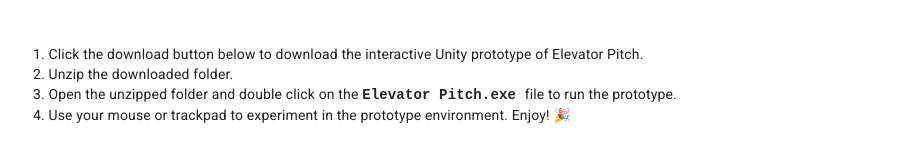
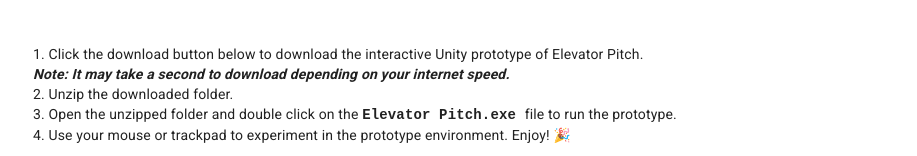
Before and after one commit to msaini26/deployment-2, a React (Create React App) app: page / in a window 1280 px wide. Shown: the part 246-402 px from the top of the page, without its empty margins (181-1098 px from the left). Built offline with nearby package versions, Linux system fonts and the light colour scheme.

Commit message:
disclaimer

```diff
--- a/src/App.js
+++ b/src/App.js
@@ -53,6 +53,8 @@
           1. Click the download button below to download the interactive Unity
           prototype of Elevator Pitch.
           <br></br>
+          <strong><i>Note: It may take a second to download depending on your internet speed.</i></strong>
+        <br></br>
           2. Unzip the downloaded folder.
           <br></br>
           3. Open the unzipped folder and double click on the{" "}
```
